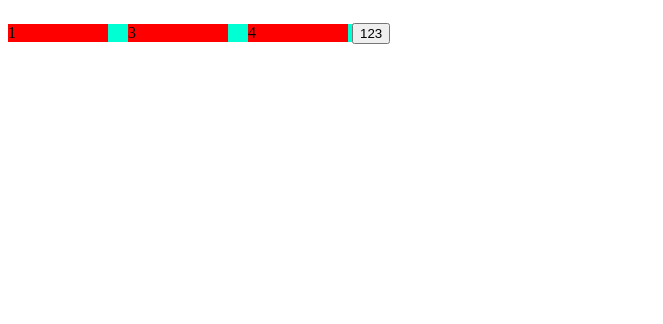
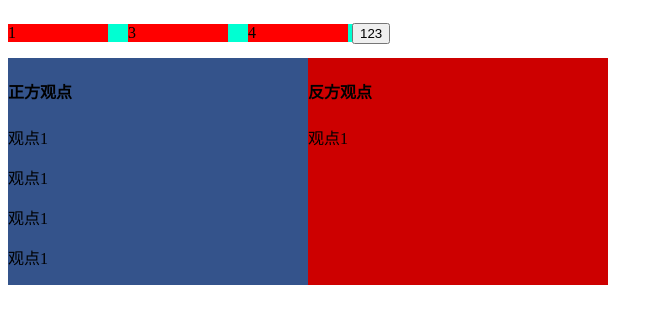
Before and after one commit to Tomoyd/FrontedTechStack, a plain HTML site: page demo/CSS3技巧/margin/margin.html in a window 1280 px wide. Shown: the whole page, without its empty margins (0-663 px from the left). Drawn offline with Linux system fonts and the light colour scheme.

Commit message:
css世界

```diff
--- a/demo/CSS3技巧/margin/margin.html
+++ b/demo/CSS3技巧/margin/margin.html
@@ -21,6 +21,27 @@
             width: 100px;
             margin-right: 20px;
         }
+        .box{
+            max-width:600px;
+            overflow: hidden;
+        }
+        .column-left,
+        .column-right {
+
+
+            margin-bottom: -9999px;
+            padding-bottom: 9999px;
+        }
+        .column-left {
+            float: left;
+            width:50%;
+            background-color: #34538b;
+        }
+        .column-right {
+            width:50%;
+            float: left;
+            background-color: #cd0000;
+        }
     </style>
 </head>
 <body>
@@ -30,5 +51,18 @@
     <li>4</li>
 </ul>
 <button style="display: inline-block;vertical-align: middle; margin:0;">123</button>
+<div class="box">
+<div id="colLeft" class="column-left">
+    <h4>正方观点</h4>
+    <p>观点1</p>
+    <p>观点1</p>
+    <p>观点1</p>
+    <p>观点1</p>
+</div>
+<div id="colRight" class="column-right">
+    <h4>反方观点</h4>
+    <p>观点1</p>
+</div>
+</div>
 </body>
 </html>
```
Also changed, not shown: demo/CSS3技巧/margin/test01.html (added, +13 -0 lines), demo/CSS3技巧/position.html (+0 -1 lines), 2 other files.
